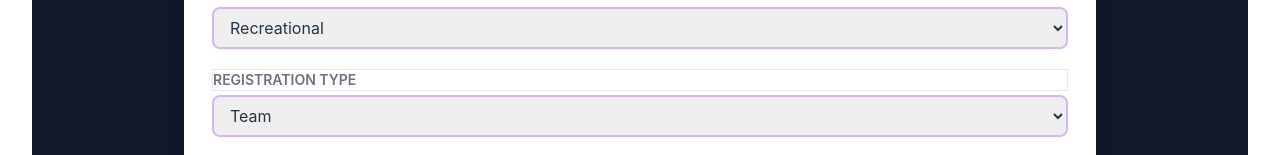
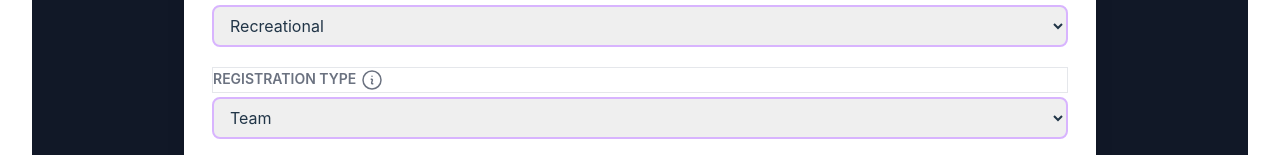
Before and after one commit to 21221086/vitejs-vite-vtvgmr, a Vue app: page /register in a window 1280 px wide. Shown: the part 547-702 px from the top of the page. Built offline with nearby package versions, Linux system fonts and the light colour scheme.

Commit message:
1 file modified

```diff
--- a/src/pages/Register.vue
+++ b/src/pages/Register.vue
@@ -46,7 +46,9 @@
         </div>
 
         <div class="grid grid-cols-1 mt-5 mx-7">
-          <label class="border text-left uppercase md:text-sm text-xs text-gray-500 text-light font-semibold">Registration Type</label>
+          <label class="border text-left uppercase md:text-sm text-xs text-gray-500 text-light font-semibold">Registration Type
+            <InfoIcon class="inline"></InfoIcon>
+          </label>
           <select class="py-2 px-3 rounded-lg border-2 border-purple-300 mt-1 focus:outline-none focus:ring-2 focus:ring-purple-600 focus:border-transparent">
             <option>Team</option>
             <option>Player</option>
@@ -109,6 +111,7 @@
 <script>
 import NavigationBar from '../components/NavigationBar.vue';
 import Banner from '../components/Banner.vue'
+import InfoIcon from '../components/InfoIcon.vue'
 import FrontPage from '../pages/FrontPage.vue'
 export default {
   data: function () {
@@ -118,7 +121,7 @@ export default {
     }
   },
   props: ['league'],
-  components: { FrontPage, Banner, NavigationBar  },
+  components: { FrontPage, Banner, NavigationBar, InfoIcon },
   methods: {
     displayForm (formToShow) {
       console.log('formToShow: ', formToShow)
```
